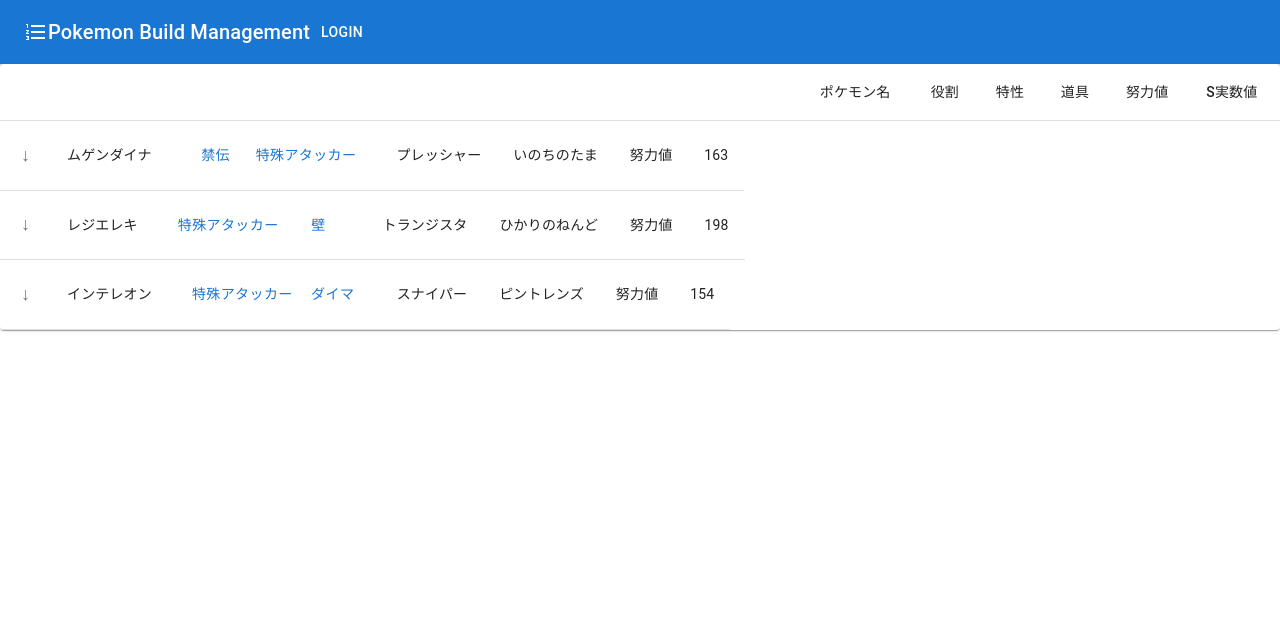
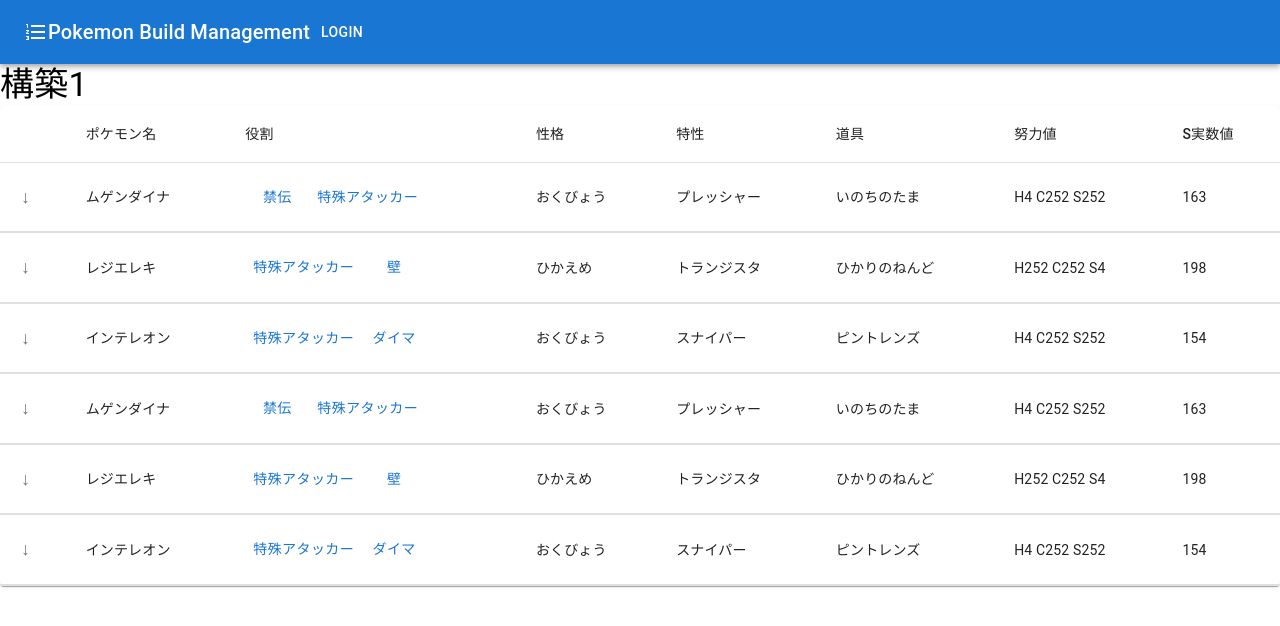
Before and after one commit to sasakirione/PokemonBuildFront, a Next.js app: page /build in a window 1280 px wide. Shown: the top 626 px of the page. Built offline with nearby package versions, Linux system fonts and the light colour scheme.

Commit message:
Update 構築画面のデザイン完成

```diff
--- a/components/atomic/PokemonList.tsx
+++ b/components/atomic/PokemonList.tsx
@@ -1,12 +1,11 @@
 import {NextPage} from "next";
 import {Paper, Table, TableBody, TableCell, TableContainer, TableHead, TableRow} from "@mui/material";
-import Pokemon from "../../domain/Pokemon";
-import PokemonStatus from "../../domain/PokemonStatus";
 import PokemonRow from "../particle/PokemonRow";
+import {pokemon1, pokemon2, pokemon3, pokemon4, pokemon5, pokemon6} from "../../mock/PokemonData";
 
 const PokemonList: NextPage = () => {
     // MockData
-    const pokemonList = [pokemon1, pokemon2, pokemon3]
+    const pokemonList = [pokemon1, pokemon2, pokemon3, pokemon4, pokemon5, pokemon6]
 
     return (
         <TableContainer component={Paper}>
@@ -16,6 +15,7 @@
                         <TableCell />
                         <TableCell>ポケモン名</TableCell>
                         <TableCell>役割</TableCell>
+                        <TableCell>性格</TableCell>
                         <TableCell>特性</TableCell>
                         <TableCell>道具</TableCell>
                         <TableCell>努力値</TableCell>
@@ -35,102 +35,3 @@
 }
 
 export default PokemonList
-
-// MockData
-const cowardice = {
-    h: 1.0,
-    a: 0.9,
-    b: 1.0,
-    c: 1.0,
-    d: 1.0,
-    s: 1.1
-}
-
-const cs = {
-    h: 4,
-    a: 0,
-    b: 0,
-    c: 252,
-    d: 0,
-    s: 252
-}
-
-const hc = {
-    h: 252,
-    a: 0,
-    b: 0,
-    c: 252,
-    d: 0,
-    s: 4
-}
-
-const withoutA = {
-    h: 31,
-    a: 0,
-    b: 31,
-    c: 31,
-    d: 31,
-    s: 31
-}
-
-const pokemon1 = new Pokemon("ムゲンダイナ",
-    new PokemonStatus(
-        {
-            h: 140,
-            a: 85,
-            b: 95,
-            c: 145,
-            d: 95,
-            s: 130
-        },
-        cs,
-        withoutA,
-        cowardice
-    ),
-    "おくびょう",
-    "プレッシャー",
-    "いのちのたま",
-    ["禁伝", "特殊アタッカー"])
-const pokemon2 = new Pokemon("レジエレキ",
-    new PokemonStatus(
-        {
-            h: 80,
-            a: 100,
-            b: 50,
-            c: 100,
-            d: 50,
-            s: 200
-        },
-        hc,
-        withoutA,
-        {
-            h: 1.0,
-            a: 0.9,
-            b: 1.0,
-            c: 1.1,
-            d: 1.0,
-            s: 1.0
-        }
-    ),
-    "ひかえめ",
-    "トランジスタ",
-    "ひかりのねんど",
-    ["特殊アタッカー", "壁"])
-const pokemon3 = new Pokemon("インテレオン",
-    new PokemonStatus(
-        {
-            h: 70,
-            a: 85,
-            b: 65,
-            c: 125,
-            d: 65,
-            s: 120
-        },
-        cs,
-        withoutA,
-        cowardice
-    ),
-    "おくびょう",
-    "スナイパー",
-    "ピントレンズ",
-    ["特殊アタッカー", "ダイマ"])
--- a/components/particle/PokemonRow.tsx
+++ b/components/particle/PokemonRow.tsx
@@ -1,7 +1,8 @@
 import {NextPage} from "next";
 import Pokemon from "../../domain/Pokemon";
 import {useState} from "react";
-import {Button, IconButton, TableCell, TableRow} from "@mui/material";
+import {Box, Button, Collapse, IconButton, TableCell, TableRow} from "@mui/material";
+import React from "react";
 
 interface Props {
     pokemon: Pokemon
@@ -11,7 +12,7 @@
     const {pokemon} = props
     const [open, setOpen] = useState(false)
     return(
-        <div>
+        <React.Fragment>
             <TableRow sx={{ '& > *': { borderBottom: 'unset' } }}>
                 <TableCell>
                     <IconButton
@@ -23,13 +24,24 @@
                     </IconButton>
                 </TableCell>
                 <TableCell>{pokemon.name}</TableCell>
-                <TableCell align="right">{pokemon.tag.map(tag => <Button key={tag}>{tag}</Button>)}</TableCell>
-                <TableCell align="right">{pokemon.ability}</TableCell>
-                <TableCell align="right">{pokemon.good}</TableCell>
-                <TableCell align="right">努力値</TableCell>
-                <TableCell align="right">{pokemon.status.real.s}</TableCell>
+                <TableCell>{pokemon.tag.map(tag => <Button key={tag}>{tag}</Button>)}</TableCell>
+                <TableCell>{pokemon.nature}</TableCell>
+                <TableCell>{pokemon.ability}</TableCell>
+                <TableCell>{pokemon.good}</TableCell>
+                <TableCell>{pokemon.getEffortText()}</TableCell>
+                <TableCell>{pokemon.status.real.s}</TableCell>
             </TableRow>
-        </div>
+            <TableRow>
+                <TableCell style={{ paddingBottom: 0, paddingTop: 0 }} colSpan={8}>
+                    <Collapse in={open} timeout="auto" unmountOnExit>
+                        <Box>
+                            <h4>わざ</h4>
+                            {pokemon.moves.map(move => <Button variant="contained" color="success" key={move}>{move}</Button>)}
+                        </Box>
+                    </Collapse>
+                </TableCell>
+            </TableRow>
+        </React.Fragment>
     )
 }
 
--- /dev/null
+++ b/components/particle/Text.tsx
@@ -0,0 +1,17 @@
+import {Typography} from "@mui/material";
+
+type HeadLineTextProps = {
+    text: string
+}
+
+export const HeadLineText = (props: HeadLineTextProps) => {
+    const {text} = props
+    return(
+        <Typography
+            variant="h4"
+            component="h2"
+        >
+            {text}
+        </Typography>
+    )
+}
--- a/domain/Pokemon.ts
+++ b/domain/Pokemon.ts
@@ -1,5 +1,5 @@
 import PokemonStatus from "./PokemonStatus";
-import {PokemonNature} from "../type/type";
+import {Moves, PokemonNature} from "../type/type";
 
 class Pokemon {
     name: string
@@ -8,14 +8,26 @@
     ability: string
     good: string
     tag: string[]
+    moves: Moves
 
-    constructor(name: string, status: PokemonStatus, nature: PokemonNature, ability: string, good: string, tag: string[]) {
+    constructor(name: string, status: PokemonStatus, nature: PokemonNature, ability: string, good: string, tag: string[], moves: Moves) {
         this.name = name
         this.status = status
         this.nature = nature
         this.ability = ability
         this.good = good
         this.tag = tag
+        this.moves = moves
+    }
+
+    getEffortText(): string {
+        const h = this.status.effort.h != 0 ? "H"+this.status.effort.h : ""
+        const a = this.status.effort.a != 0 ? " A"+this.status.effort.a : ""
+        const b = this.status.effort.b != 0 ? " B"+this.status.effort.b : ""
+        const c = this.status.effort.c != 0 ? " C"+this.status.effort.c : ""
+        const d = this.status.effort.d != 0 ? " D"+this.status.effort.d : ""
+        const s = this.status.effort.s != 0 ? " S"+this.status.effort.s : ""
+        return h + a + b + c + d + s
     }
 }
 
--- /dev/null
+++ b/mock/PokemonData.ts
@@ -0,0 +1,108 @@
+import Pokemon from "../domain/Pokemon";
+import PokemonStatus from "../domain/PokemonStatus";
+
+const cowardice = {
+    h: 1.0,
+    a: 0.9,
+    b: 1.0,
+    c: 1.0,
+    d: 1.0,
+    s: 1.1
+}
+
+const cs = {
+    h: 4,
+    a: 0,
+    b: 0,
+    c: 252,
+    d: 0,
+    s: 252
+}
+
+const hc = {
+    h: 252,
+    a: 0,
+    b: 0,
+    c: 252,
+    d: 0,
+    s: 4
+}
+
+const withoutA = {
+    h: 31,
+    a: 0,
+    b: 31,
+    c: 31,
+    d: 31,
+    s: 31
+}
+
+export const pokemon1 = new Pokemon("ムゲンダイナ",
+    new PokemonStatus(
+        {
+            h: 140,
+            a: 85,
+            b: 95,
+            c: 145,
+            d: 95,
+            s: 130
+        },
+        cs,
+        withoutA,
+        cowardice
+    ),
+    "おくびょう",
+    "プレッシャー",
+    "いのちのたま",
+    ["禁伝", "特殊アタッカー"],
+    ["ダイマックスほう", "かえんほうしゃ", "ヘドロばくだん", "じこさいせい"])
+export const pokemon2 = new Pokemon("レジエレキ",
+    new PokemonStatus(
+        {
+            h: 80,
+            a: 100,
+            b: 50,
+            c: 100,
+            d: 50,
+            s: 200
+        },
+        hc,
+        withoutA,
+        {
+            h: 1.0,
+            a: 0.9,
+            b: 1.0,
+            c: 1.1,
+            d: 1.0,
+            s: 1.0
+        }
+    ),
+    "ひかえめ",
+    "トランジスタ",
+    "ひかりのねんど",
+    ["特殊アタッカー", "壁"],
+    ["10まんボルト", "ボルトチェンジ", "ひかりのかべ", "リフレクター"])
+export const pokemon3 = new Pokemon("インテレオン",
+    new PokemonStatus(
+        {
+            h: 70,
+            a: 85,
+            b: 65,
+            c: 125,
+            d: 65,
+            s: 120
+        },
+        cs,
+        withoutA,
+        cowardice
+    ),
+    "おくびょう",
+    "スナイパー",
+    "ピントレンズ",
+    ["特殊アタッカー", "ダイマ"],
+    ["ねらいうち", "エアスラッシュ", "れいとうビーム", "きあいだめ"]
+)
+
+export const pokemon4 = pokemon1
+export const pokemon5 = pokemon2
+export const pokemon6 = pokemon3
--- a/pages/build.tsx
+++ b/pages/build.tsx
@@ -1,9 +1,11 @@
 import {NextPage} from "next";
 import PokemonList from "../components/atomic/PokemonList";
+import {HeadLineText} from "../components/particle/Text";
 
 const BuildPage: NextPage = () => {
     return (
         <div>
+            <HeadLineText text={"構築1"} />
             <PokemonList></PokemonList>
         </div>
     )
--- a/type/type.ts
+++ b/type/type.ts
@@ -15,3 +15,5 @@
 export type PokemonNature = "さみしがり" | "いじっぱり" | "やんちゃ" | "ゆうかん" | "ずぶとい" | "わんぱく" | "のうてんき" |
     "のんき" |  "ひかえめ" | "おっとり" | "うっかりや" | "れいせい" | "おだやか" | "おとなしい" | "しんちょう" | "なまいき" |
     "おくびょう" | "せっかち" | "ようき" | "むじゃき" | "てれや" | "がんばりや" | "すなお" | "きまぐれ" | "まじめ"
+
+export type Moves = [string, string, string, string]
```
